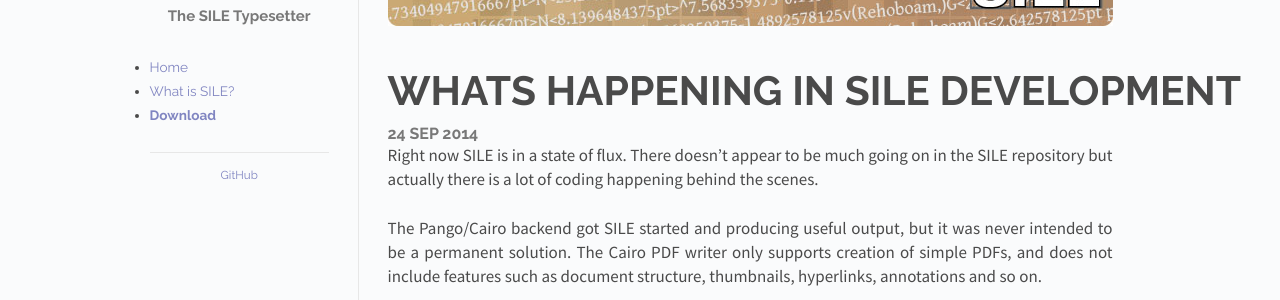
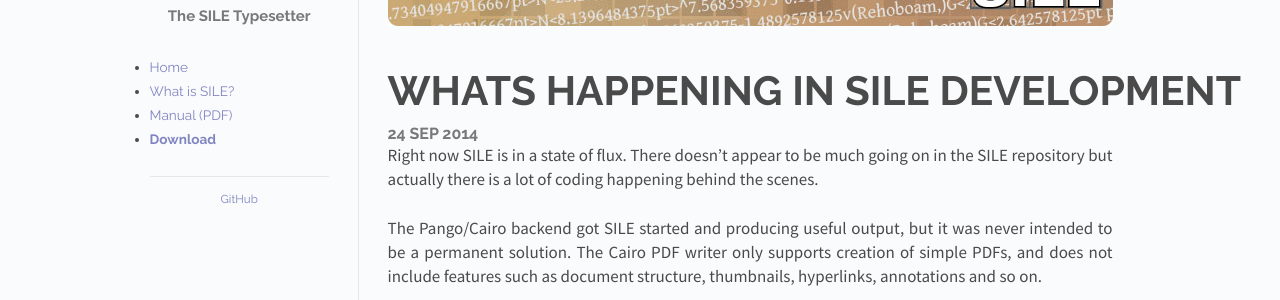
Before and after one commit to sile-typesetter/sile, a Jekyll site: the page built from index.html, in a window 1280 px wide. Shown: the part 133-433 px from the top of the page. Built offline with Jekyll 4.4.1, drawn with Linux system fonts in a browser that asks for light colours; the list of posts is cut into pages by our own code.

Commit message:
Try to encourage HN people to read the manual, perhaps a futile endeavour.

```diff
--- a/_includes/menu.html
+++ b/_includes/menu.html
@@ -6,5 +6,6 @@
       </a>
     </li>
   {% endfor %}
+  <li> <a href="https://github.com/simoncozens/sile/release://github.com/simoncozens/sile/blob/master/documentation/sile.pdf?raw=true">Manual (PDF)</a></li>
   <li> <a href="https://github.com/simoncozens/sile/releases"><strong>Download</strong></a></li>
 </ul>
```
